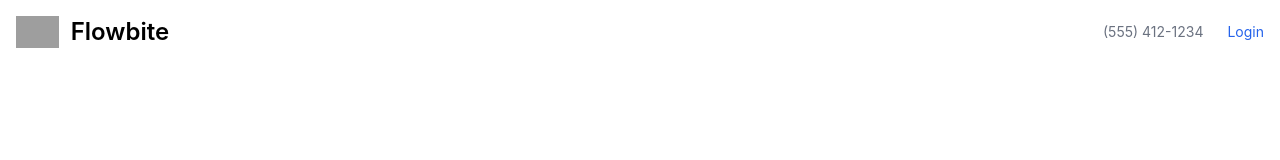
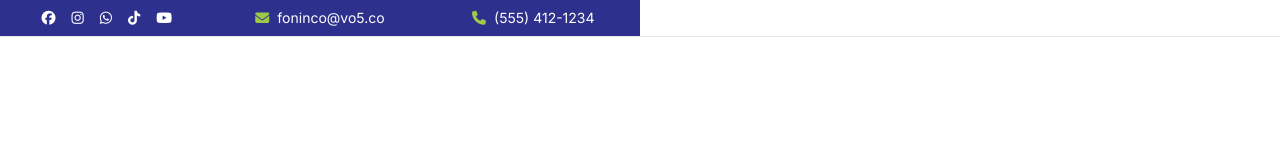
Before and after one commit to kevinhc2110/fonincoFronend, a website built with Vite: page index.html in a window 1280 px wide. Built offline with nearby package versions, Linux system fonts and the light colour scheme; grey boxes are pictures that could not be loaded.

Commit message:
Feat: Top bar

```diff
--- a/index.html
+++ b/index.html
@@ -3,40 +3,119 @@
   <head>
     <meta charset="UTF-8" />
     <link rel="stylesheet" href="/src/style.css" />
+    <link
+      rel="icon"
+      href="https://www.google.com/favicon.ico"
+      type="image/x-icon"
+    />
+
     <meta name="viewport" content="width=device-width, initial-scale=1.0" />
-    <title>Vite App</title>
+    <title class="font-heading">Foninco</title>
   </head>
   <body>
-    <div id="app"></div>
-    <nav class="bg-white border-gray-200 dark:bg-gray-900">
-      <div
-        class="flex flex-wrap justify-between items-center mx-auto max-w-screen-xl p-4"
-      >
-        <a
-          href="https://flowbite.com"
-          class="flex items-center space-x-3 rtl:space-x-reverse"
-        >
-          <img
-            src="https://flowbite.com/docs/images/logo.svg"
-            class="h-8"
-            alt="Flowbite Logo"
-          />
-          <span
-            class="self-center text-2xl font-semibold whitespace-nowrap dark:text-white"
-            >Flowbite</span
+    <nav class="border-b border-gray-200">
+      <div class="flex flex-col w-full lg:flex-row">
+        <!-- Primera mitad con color secundario -->
+        <div class="lg:w-1/2 w-full bg-primary py-2 px-4">
+          <div
+            class="flex flex-col lg:flex-wrap lg:justify-evenly items-center mx-auto max-w-screen-xl text-sm font-sans space-y-4 lg:space-y-0"
           >
-        </a>
-        <div class="flex items-center space-x-6 rtl:space-x-reverse">
-          <a
-            href="tel:5541251234"
-            class="text-sm text-gray-500 dark:text-white hover:underline"
-            >(555) 412-1234</a
+            <!-- Información de contacto y redes sociales -->
+            <div
+              class="flex flex-col lg:flex-row items-center lg:space-x-8 space-y-4 lg:space-y-0 rtl:space-x-reverse w-full"
+            >
+              <!-- Iconos de redes sociales -->
+              <div
+                class="flex space-x-4 items-center rtl:space-x-reverse justify-center w-full"
+              >
+                <a
+                  href="#"
+                  aria-label="Facebook"
+                  class="hover:text-gray-300 text-white transition-colors duration-200"
+                >
+                  <i class="fa-brands fa-facebook"></i>
+                </a>
+                <a
+                  href="#"
+                  aria-label="Instagram"
+                  class="hover:text-gray-300 text-white transition-colors duration-200"
+                >
+                  <i class="fa-brands fa-instagram"></i>
+                </a>
+                <a
+                  href="#"
+                  aria-label="WhatsApp"
+                  class="hover:text-gray-300 text-white transition-colors duration-200"
+                >
+                  <i class="fa-brands fa-whatsapp"></i>
+                </a>
+                <a
+                  href="#"
+                  aria-label="TikTok"
+                  class="hover:text-gray-300 text-white transition-colors duration-200"
+                >
+                  <i class="fa-brands fa-tiktok"></i>
+                </a>
+                <a
+                  href="#"
+                  aria-label="YouTube"
+                  class="hover:text-gray-300 text-white transition-colors duration-200"
+                >
+                  <i class="fa-brands fa-youtube"></i>
+                </a>
+              </div>
+
+              <!-- Correo -->
+              <div
+                class="flex items-center text-white justify-center space-x-2 w-full"
+              >
+                <i class="fa-solid fa-envelope text-tertiary"></i>
+                <a
+                  href="mailto:foninco@vo5.co"
+                  class="transition-all duration-200"
+                  >foninco@vo5.co</a
+                >
+              </div>
+
+              <!-- Teléfono -->
+              <div
+                class="flex items-center text-white justify-center space-x-2 w-full"
+              >
+                <i class="fa-solid fa-phone text-tertiary"></i>
+                <a href="tel:5541251234" class="transition-all duration-200"
+                  >(555) 412-1234</a
+                >
+              </div>
+            </div>
+          </div>
+        </div>
+
+        <!-- Segunda mitad con color primario -->
+        <div class="lg:w-1/2 hidden bg-tertiary py-2 px-4">
+          <div
+            class="flex items-center justify-center space-x-12 rtl:space-x-reverse text-white text-sm font-sans font-semibold"
           >
-          <a
-            href="#"
-            class="text-sm text-blue-600 dark:text-blue-500 hover:underline"
-            >Login</a
-          >
+            <a
+              href="#"
+              class="hover:text-gray-300 transition-colors duration-200 border-b-2 border-transparent hover:border-white"
+              >Inicio</a
+            >
+            <a
+              href="#"
+              class="hover:text-gray-300 transition-colors duration-200 border-b-2 border-transparent hover:border-white"
+              >Servicios</a
+            >
+            <a
+              href="#"
+              class="hover:text-gray-300 transition-colors duration-200 border-b-2 border-transparent hover:border-white"
+              >Nosotros</a
+            >
+            <a
+              href="#"
+              class="hover:text-gray-300 transition-colors duration-200 border-b-2 border-transparent hover:border-white"
+              >Contacto</a
+            >
+          </div>
         </div>
       </div>
     </nav>
--- a/package.json
+++ b/package.json
@@ -13,5 +13,8 @@
     "postcss": "^8.5.3",
     "tailwindcss": "^3.4.17",
     "vite": "^6.3.5"
+  },
+  "dependencies": {
+    "@fortawesome/fontawesome-free": "^6.7.2"
   }
 }
--- a/src/style.css
+++ b/src/style.css
@@ -1,5 +1,7 @@
+@import url("https://fonts.googleapis.com/css2?family=Inter:wght@400;600&family=Montserrat:wght@600;800&family=Playfair+Display:wght@500;700&display=swap");
+
+@import "@fortawesome/fontawesome-free/css/all.css";
+
 @tailwind base;
 @tailwind components;
 @tailwind utilities;
-
-@import url("https://fonts.googleapis.com/css2?family=Inter:wght@400;600&family=Montserrat:wght@600;800&family=Playfair+Display:wght@500;700&display=swap");
--- a/tailwind.config.js
+++ b/tailwind.config.js
@@ -6,7 +6,7 @@ export default {
       colors: {
         primary: "#2D308D", // Azul profundo
         secondary: "#D98B38", // Naranja
-        tertiary: "#D1E7DD", // Verde suave
+        tertiary: "#9CCA46", // Verde vibrante
         background: "#FFFFFF", // Blanco
         text: "#1a1a1a", // Gris oscuro
         textMuted: "#4F4F4F", // Gris claro
@@ -14,7 +14,7 @@ export default {
         info: {
           blue: "#6699CC", // Azul claro
           orange: "#E6B465", // Dorado claro
-          green: "#9CCA46", // Verde vibrante
+          green: "#D1E7DD", // Verde claro
         },
       },
       fontFamily: {
```
Also changed, not shown: 1 other file.
